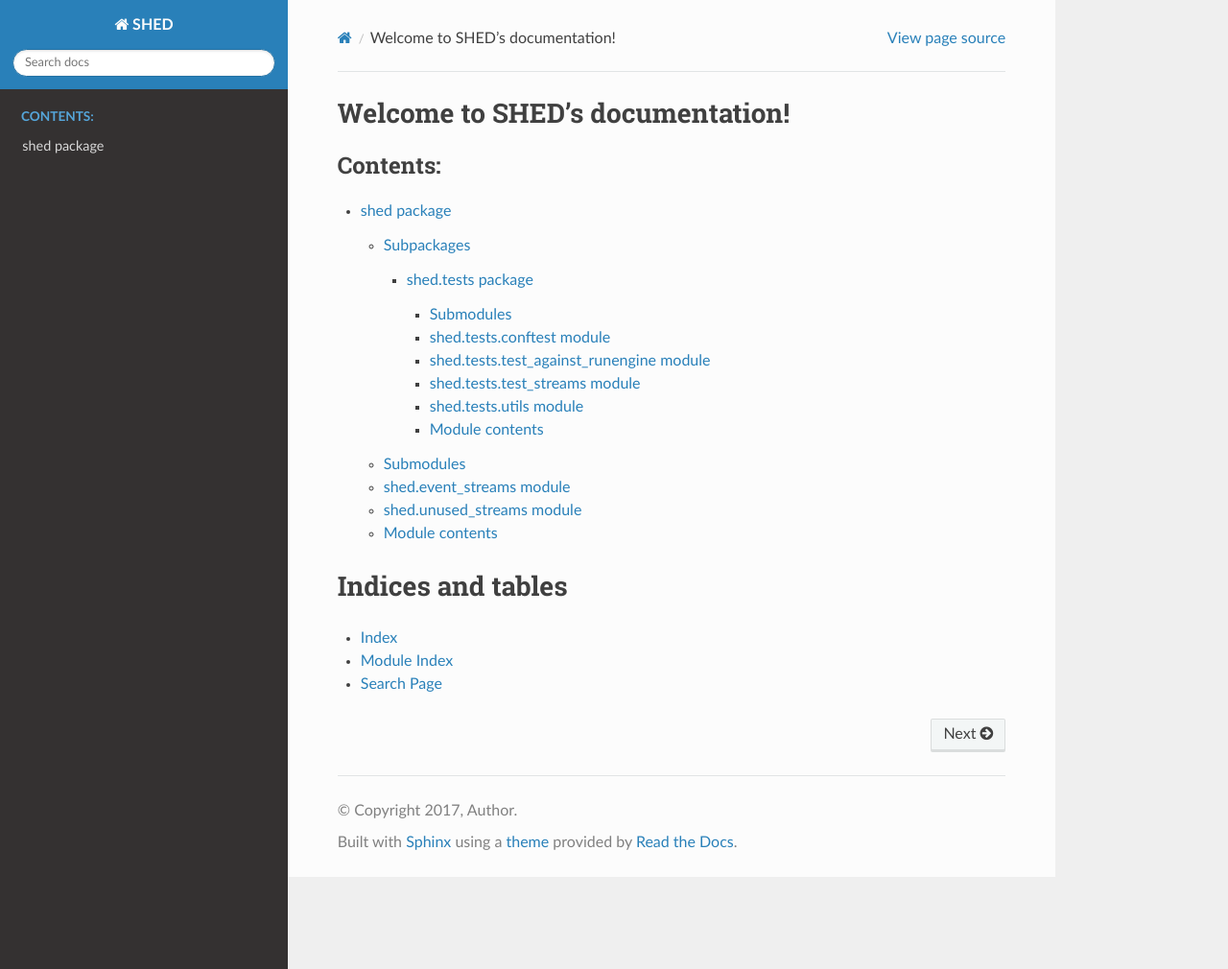
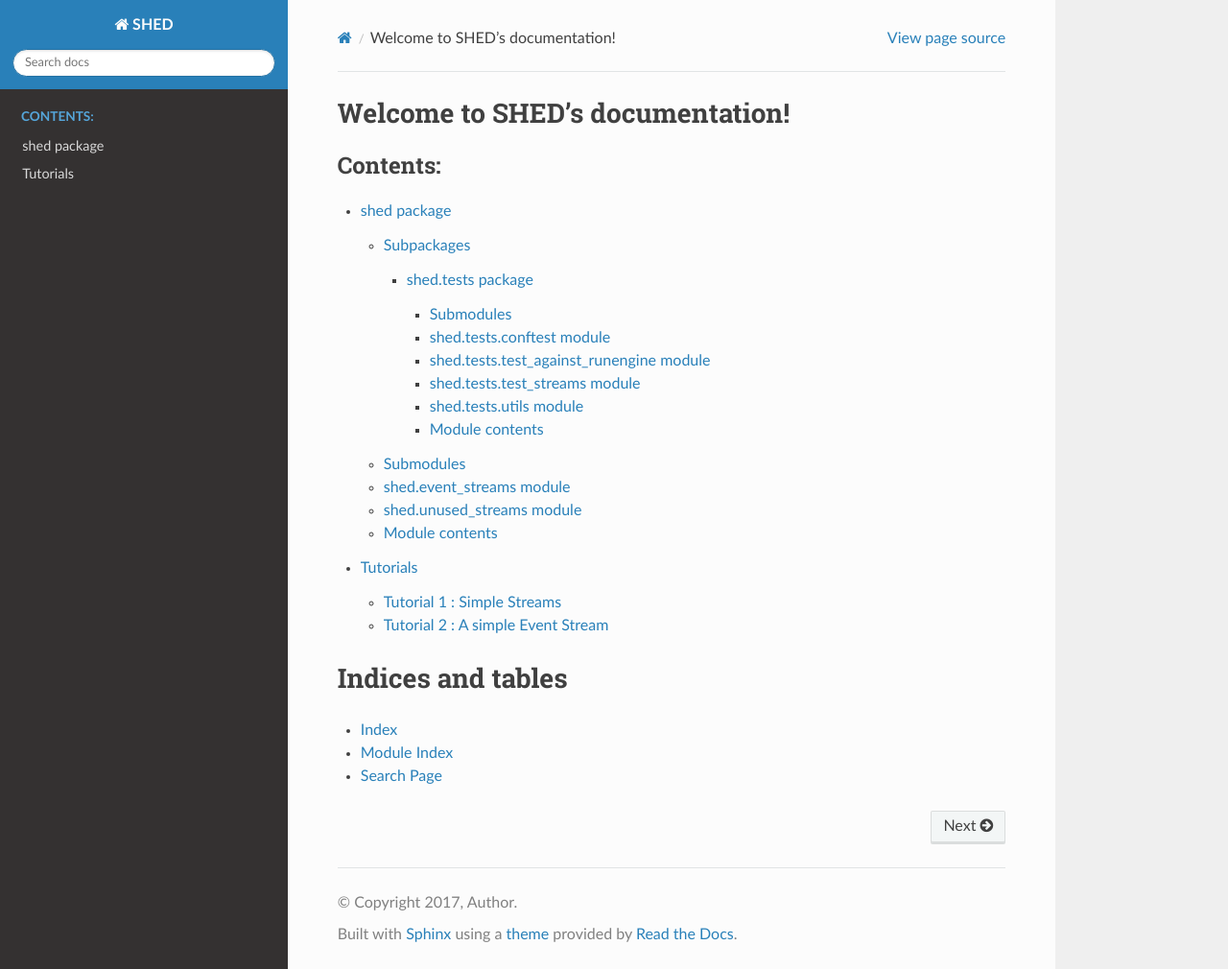
Before and after one commit to xpdAcq/shed-streaming, a Sphinx documentation site: the page built from docs/index.rst, in a window 1280 px wide and 1010 px high. Shown: the whole window at 96% size. Built offline with Sphinx 7.4.7 and the Read the Docs theme 2.0.0, drawn with Linux system fonts in a browser that asks for light colours; some of the changed lines change nothing that is shown.

Commit message:
Added some suggested tutorials

```diff
--- a/docs/index.rst
+++ b/docs/index.rst
@@ -11,6 +11,7 @@ Welcome to SHED's documentation!
    :caption: Contents:
 
    shed
+   tutorials
 
 
 Indices and tables
--- /dev/null
+++ b/docs/tutorials.rst
@@ -0,0 +1,180 @@
+Tutorials
+=========
+
+These area tutorials designed to better understand what pySHED is, and what it
+attempts to resolve.
+Before beginning, we'll assume that you have the ``shed`` and
+`streams <http://www.github.com/mrocklin/streams>`_ libraries installed.
+
+Tutorial 1 : Simple Streams
+---------------------------
+First, we begin with a quick review of simple streams. Let's say we
+had a stream of incoming data, and needed to increment by one, and print
+the result. The definition is as simple as the following::
+
+    import streams.core as sc
+    def myadder(x):
+        return x + 1
+
+    s = Stream()
+    s2 = sc.map(myadder, s)
+    s3 = sc.map(print, s2)
+
+    # now send the data here
+    s.emit(1)
+    s.emit(3)
+
+Here, the stream definition is done via ``s = Stream()``.
+The data is not input into the stream until ``s.emit(var)`` is called.
+The incrementing by one is done via the ``map`` method. This method
+takes a function as its first argument, and the input stream as the
+second argument.
+
+If this makes sense, then we're ready to understand event streams. If it
+doesn't, then it is suggested you read the documentation and exmaples
+for the `streams <http://www.github.com/mrocklin/streams>`_ library.
+
+Tutorial 2 : A simple Event Stream
+----------------------------------
+An event stream is as defined by
+`NSLS-II <http://nsls-ii.github.io/architecture-overview.html>`_, which is a
+series of documents, beginning from a start document, descriptor, event
+documents and stop documents. Please refer to the NSLS-II documentation for
+more details.
+
+SHED's streaming method handles event streams. To better understand the general
+idea, let's begin with a simple event stream. Before we begin, let's focus on
+the data itself. Let's say you had a detector called *detector1* which returned
+a 100 by 100 array of integer values. Let's simulate this detector with random
+values for two instances, ``data1`` and ``data2``::
+
+    import numpy as np
+    data1 = np.random.random((100, 100)).astype(int)
+    data2 = np.random.random((100, 100)).astype(int)
+
+Let's say this was captured at a beamline where some extra metadata was stored
+during the capture of this data, with fields *name* being *Alex* and *sample*
+being *FeO*. In general, this metadata can be defined arbitrarily and is not
+essential to the data capture, but helps describe it in many cases.
+The simplest set of documents that would be generated by this data capture
+station would be::
+
+    # the start document
+    start_doc = dict(uid='27d13775-9efc-4cd4-8129-d7f68170d070',
+                     name= 'Alex',
+                     sample= 'FeO')
+    # the descriptor document for the data, note the detector name
+    # detector1 is also a field
+    data_keys = dict(detector1=dict(type='array', shape=(12,12)))
+    descriptor_doc = dict(uid='ef1ea0c3-9ca1-41d7-9279-59709386a83d',
+                          data_keys=data_keys,
+                          start_uid='27d13775-9efc-4cd4-8129-d7f68170d070')
+    # the actual data would go here
+    event_doc1 = dict(uid='f3dcf50f-6c02-4aea-801e-f3b9014835a0',
+                      detector1=np.random.random((12,12)),
+                      start_uid='27d13775-9efc-4cd4-8129-d7f68170d070')
+    event_doc2 = dict(uid='f3dcf50f-6c02-4aea-801e-f3b9014835a0',
+                      detector1=np.random.random((12,12)),
+                      start_uid='27d13775-9efc-4cd4-8129-d7f68170d070')
+    # the stop document
+    stop_doc = dict(uid='401e6139-8e2c-4890-bfe4-8d18b1081854',
+                    start_uid='27d13775-9efc-4cd4-8129-d7f68170d070')
+
+    # the actual event stream would be iterated over a list of name, doc pairs,
+    # as the following
+    event_stream = [
+    ('start', start_doc),
+    ('descriptor', descriptor_doc),
+    ('event', event_doc2),
+    ('event', event_doc1),
+    ('stop', stop_doc),
+    ]
+
+
+There we have it. This can rather be lengthy, but if you think about it, this
+would be the simplest way to define a series of documents. (Described in the
+NSLS-II documentation)
+
+Now we're ready for the stream. How do we treat this? We basically need a
+stream that is document conscious. Let's look at the previous example with
+``myadder``. Let's say for some odd reason we needed to add 1 to the detector.
+We would need to create some function as follows::
+
+    def myadder_eventstream(namedocpair):
+        name, doc = namedocpair
+        if name == 'event':
+            return doc['detector1'] + 1
+
+And we could run the streams again as before. However, there are two obvious
+problems with this:
+
+1. This assumes the detector field name is known *detector1*. This could be
+externally saved in a data base, but this is still awkward and not scalable
+
+2. This returns data that does not resemble the incoming document. Ideally, we
+would like to return a new set of ``(name, doc)`` pairs that resemble the
+event architecture.
+
+To resolve this, we should also read the ``descriptor_doc`` and return an
+``event_doc``::
+
+    from uuid import uuid4
+    descriptor_buffer = dict()
+
+    def myadder_eventstream(namedocpair):
+        name, doc = namedocpair
+        if name == 'start':
+            start_uid = doc['uid']
+            # map old uid to a new one
+            new_start_buffer[start_uid] = str(uuid4())
+            # copy it and issue new uid
+            newstart = start.copy()
+            newstart['uid'] = str(uuid4())
+            return ('start', newstart)
+        if name == 'descriptor':
+            # get reference to start uid
+            start_uid = doc['start_uid']
+            # save the descriptor for that start uid
+            descriptor_buffer[start_uid] = descriptor_buffer['data_keys']
+            return ('descriptor', newdescriptor)
+        if name == 'event':
+            # get reference to start uid
+            start_uid = doc['start_uid']
+            data = event['data'][descriptor_buffer[start_uid]]
+            # get the first key for now, let's keep it simple here
+            data_key = descriptor_buffer[start_uid].keys()[0]
+            newdata = data + 1
+            newevent = dict(uid=uuid4())
+            newevent[data_key] = newdata
+            newevent['start_uid'] = start_uid
+            return ('event', newevent)
+        if name == 'stop':
+            # clear buffers and issue new stop
+            start_uid = doc['start_uid']
+            new_start_uid = new_start_buffer[start_uid]
+            new_start_buffer.pop(start_uid)
+            descriptor_buffer.pop(start_uid)
+            stop_doc = dict(uid=str(uuid4()))
+            stop_doc['start_uid'] = new_start_uid
+            return ('stop', newstop)
+
+    for namedocpair in event_stream:
+        s.emit(namedocpair)
+
+You can see this is quite lengthy. Most of the boiler plate involves treating
+different documents separately, and issuing new documents. This is where SHED
+is useful. Rather than define this monolithic function, we let the
+``event_stream`` do the work. We use it by simply running::
+
+    from streams import Stream
+    import shed.event_stream as es
+
+
+    s = Stream()
+    # this time, we pass the stream to event_stream's
+    # map method
+    s2 = es.map(lambda x : x + 1, s)
+    s3 = s2.map(print)
+
+    for namedocpair in event_stream:
+        s.emit(namedocpair)
```
